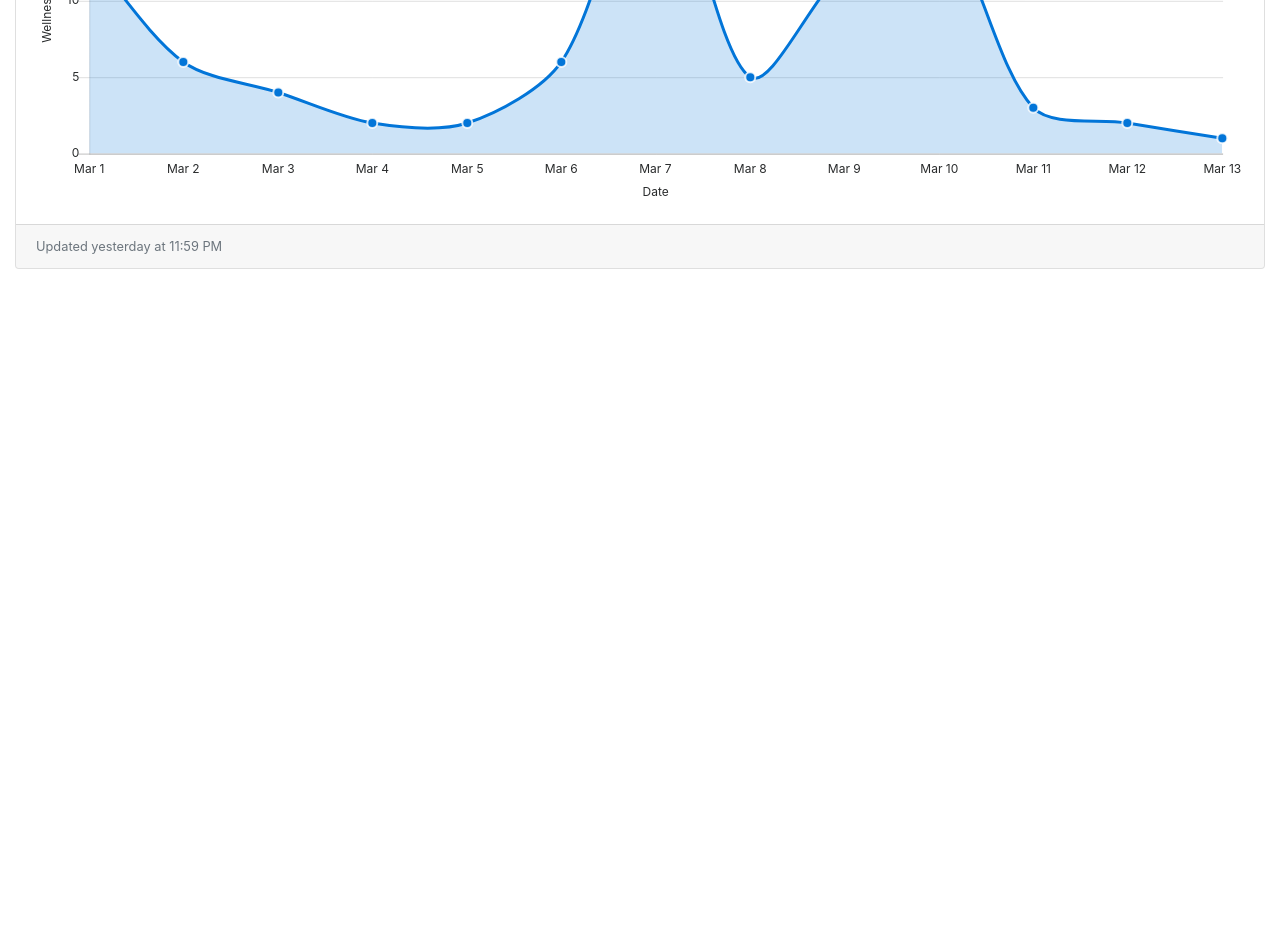
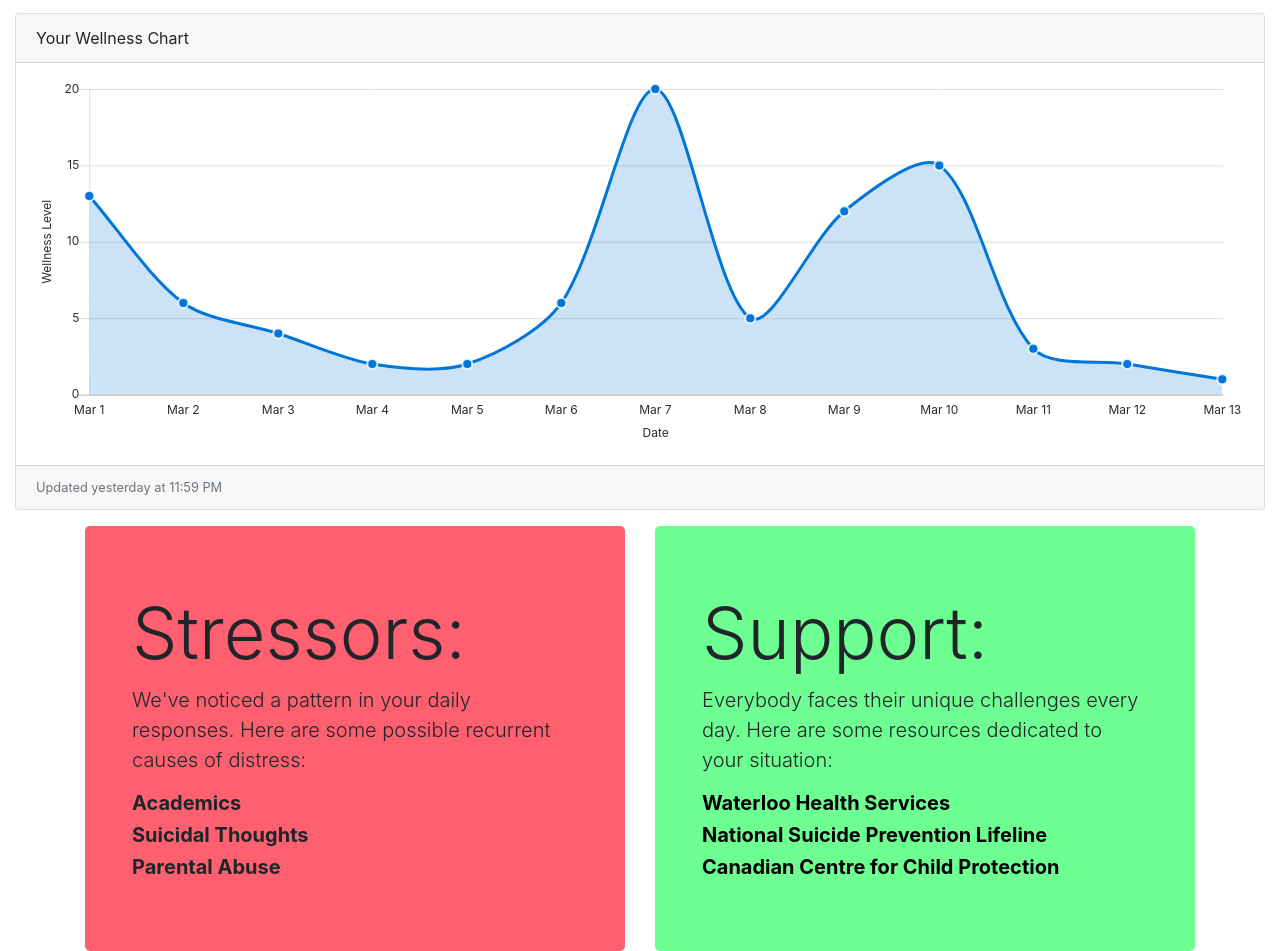
Before and after one commit to esun1999/StarterHacks2019, a website: page index.html in a window 1280 px wide. Shown: the part 1225-2176 px from the top of the page. Before the commit the page ends 1510 px from the top, so only its background shows below. Drawn offline with nearby package versions, Linux system fonts and the light colour scheme.

Commit message:
Added main banner and stress/support cards

```diff
--- a/index.html
+++ b/index.html
@@ -21,7 +21,7 @@
                 <!-- Dropdown Menu Template -->
             <li class="nav-item dropdown">
             <a class="nav-link dropdown-toggle" href="#" id="navbarDropdown" role="button" data-toggle="dropdown" aria-haspopup="true" aria-expanded="false">
-              Resources
+              Additional Resources
             </a>
             <div class="dropdown-menu" aria-labelledby="navbarDropdown">
                 <a class="dropdown-item" href="https://cmha.ca/" target="_blank">CMHA</a>
@@ -37,20 +37,22 @@
             </ul>
         </div>
     </nav>
-    <hr>
+    <div class="jumbotron" id="main-banner">
+      <h1 class="display-4">January 13th, 2019</h1>
+      <p class="lead"><i>"A healing model is defined by what you are becoming, not what you've been through. Lived experience is not a scar, it's a gift." - Louis Sorin</i></p>
+    </div>
 <div id="daily-survey" class="card card-body collapse show">
     <div class="container">
         <div class="row">
             <div class="col">
                 <br>
-                <h1 class="text-center">Hello *NAME*!</h1>
-                <h3 class="text-center">Please record your daily entry:</h3>
+                <h1 class="display-4 text-center">Hello *NAME*!</h1>
+                <h3 class="display-5 text-center">Please record your daily entry:</h3>
                 <br>
             </div>
         </div>
     </div>
     <label for="medications"><b>Please take the following medications and check off when completed:</b></label>
-    <br>
     <div class="form-check">
         <div class="row">
             <div class="col">
@@ -264,6 +266,34 @@
     </div>
   </div>
 </div>
+    <div class="container">
+        <div class="row">
+            <div class="col">
+                <div class="jumbotron" id="stressors">
+                  <div class="container">
+                    <h1 class="display-3">Stressors:</h1>
+                    <p class="lead">We've noticed a pattern in your daily responses. Here are some possible recurrent causes of distress: </p>
+                    <h2 class="lead font-weight-bold">Academics</h2>
+                    <h2 class="lead font-weight-bold">Suicidal Thoughts</h2>
+                    <h2 class="lead font-weight-bold">Parental Abuse</h2>
+                  </div>
+                </div>
+            </div>
+            <div class="col">
+                <div class="jumbotron" id="support">
+                  <div class="container">
+                    <h1 class="display-3">Support:</h1>
+                    <p class="lead">Everybody faces their unique challenges every day. Here are some resources dedicated to your situation: </p>
+                    <h2 class="lead font-weight-bold"><a href="https://uwaterloo.ca/campus-wellness/health-services" target="_blank">Waterloo Health Services</a></h2>
+                    <h2 class="lead font-weight-bold"><a href="https://suicidepreventionlifeline.org/" target="_blank">National Suicide Prevention Lifeline</a></h2>
+                    <h2 class="lead font-weight-bold"><a href="https://www.protectchildren.ca/en/" target="_blank">Canadian Centre for Child Protection</a></h2>
+                  </div>
+                </div>
+            </div>
+        </div>
+    </div>
+
+
     <!-- Page level plugin JavaScript-->
     <script src="dashboard/vendor/chart.js/Chart.min.js"></script>
     <script src="dashboard/js/demo/chart-area-demo.js"></script>
--- a/styles.css
+++ b/styles.css
@@ -8,3 +8,15 @@
 	margin-left: 1em;
 	margin-bottom: 1em;
 }
+.jumbotron{
+	margin-bottom: 0;
+}
+#stressors{
+	background-color: #FF606F;
+}
+#support{
+	background-color: #6DFF92;
+}
+a {
+  color: black;
+}
```
